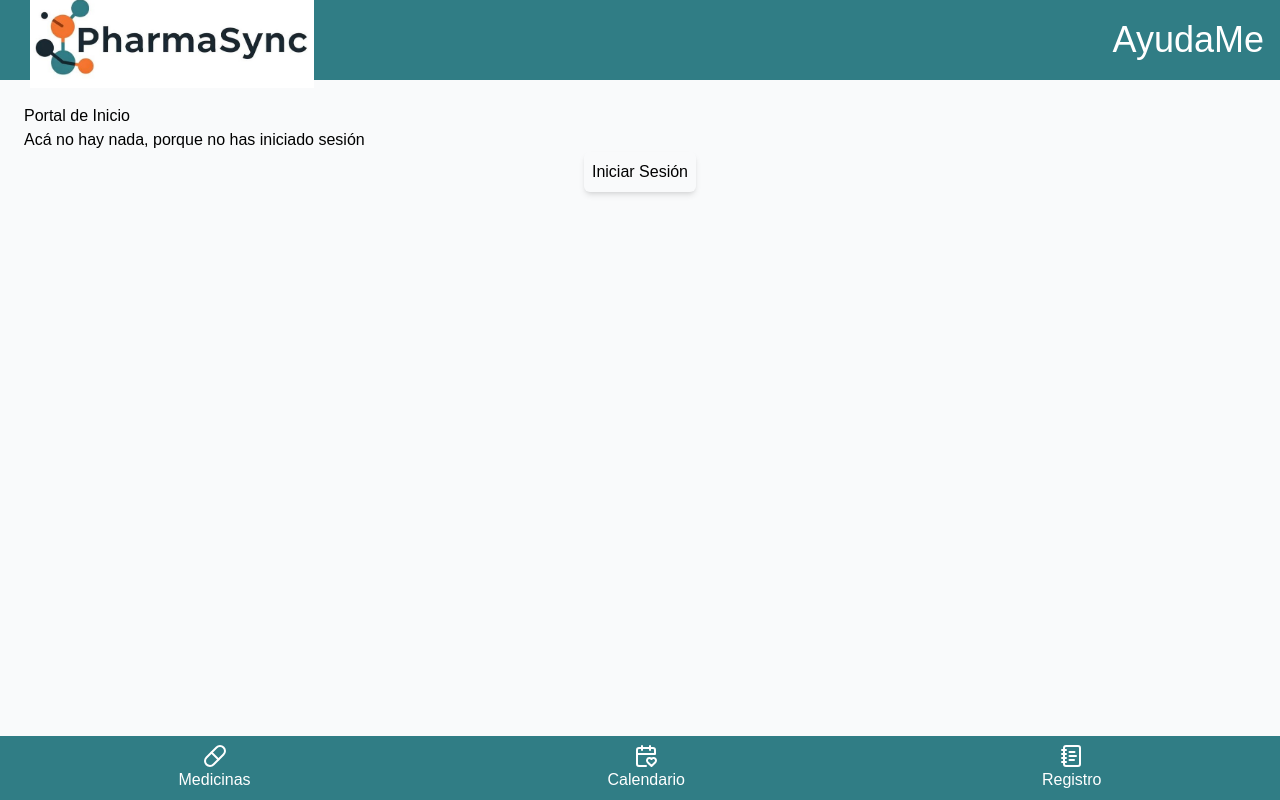
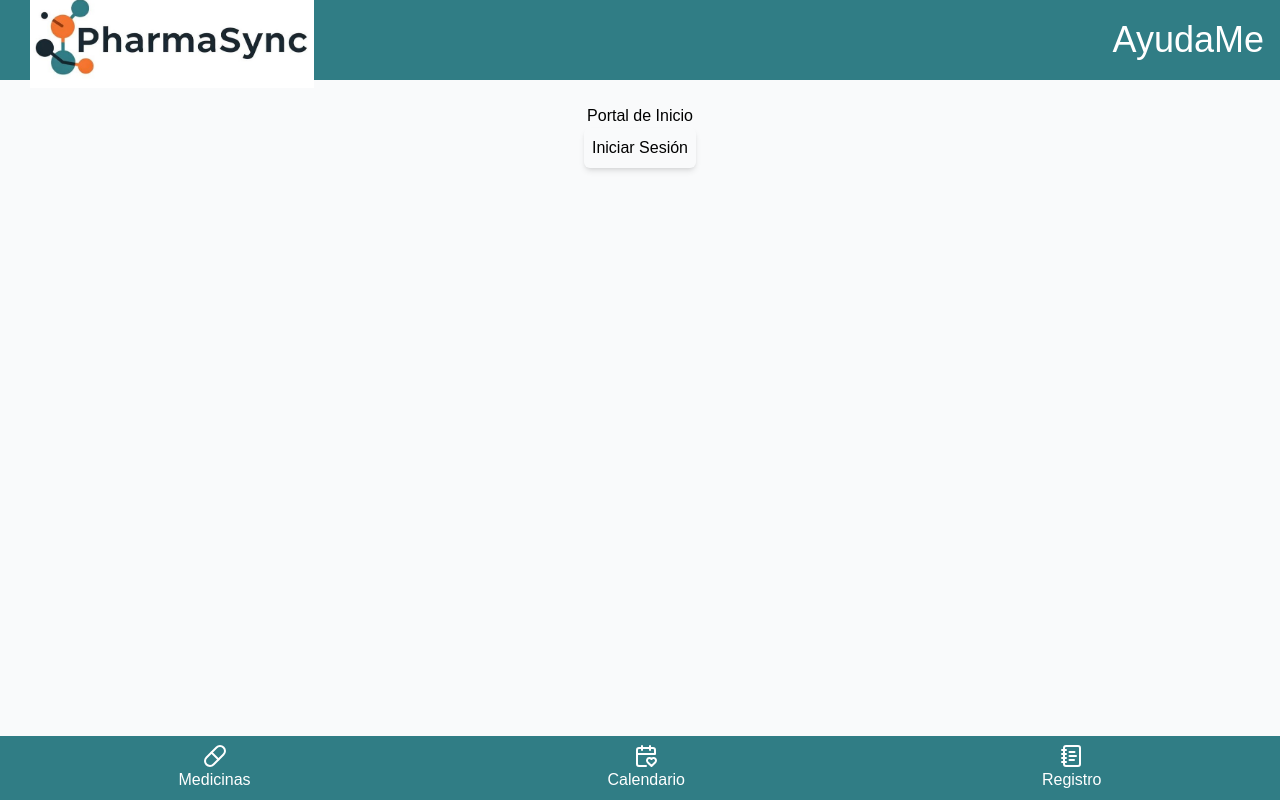
Before and after one commit to QueenR1014/AyudaMe, a Next.js app: page / in a window 1280 px wide. Built offline with nearby package versions, Linux system fonts and the light colour scheme; a web font is replaced by a local one.

Commit message:
Quitar text placeholders

```diff
--- a/app/page.tsx
+++ b/app/page.tsx
@@ -3,8 +3,8 @@ import Link from 'next/link'
 export default function Home() {
   return (
     <>
-    <h1 className='justified'>Portal de Inicio</h1>
-    <p>Acá no hay nada, porque no has iniciado sesión</p>
+    <h1 className='flex justify-center'>Portal de Inicio</h1>
+
       <div className = 'flex justify-center'>
         <Link href="/login">
           <button className='border-gray-400 shadow-md hover:shadow-lg p-2 rounded-md cursor-pointer'>
--- a/app/user/history/page.tsx
+++ b/app/user/history/page.tsx
@@ -1,7 +1,7 @@
 export default function History(){
     return (
 
-        <h1>history</h1>
+        <h1 className = "flex justify-center">Historial de Medicamentos</h1>
 
     )
 }
```
